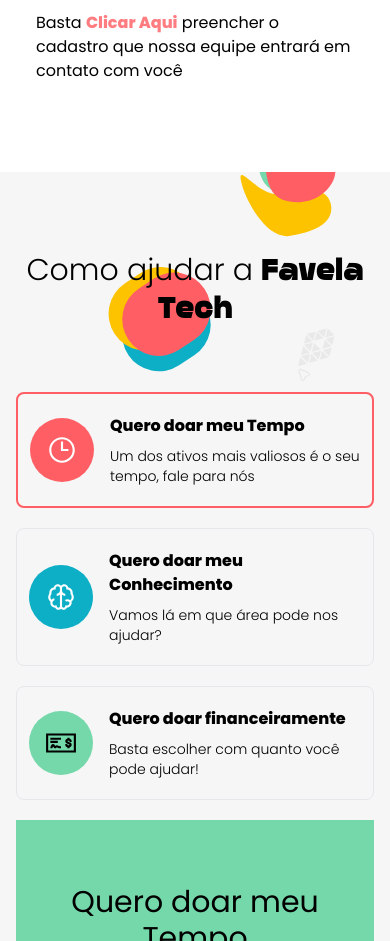
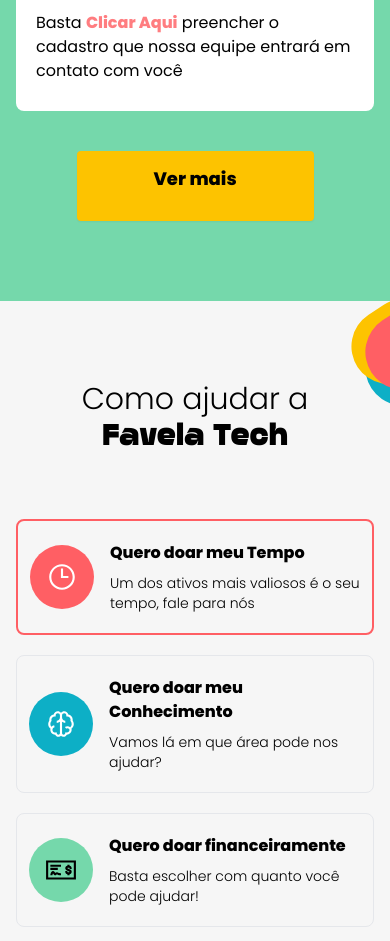
Before and after one commit to LeonardoTonizza/favelatech, a website: page src/index.html in a window 390 px wide. Shown: the part 5263-6204 px from the top of the page. Drawn offline with nearby package versions, Linux system fonts and the light colour scheme.

Commit message:
feat: ajustes layout

```diff
--- a/src/fonts.css
+++ b/src/fonts.css
@@ -40,7 +40,6 @@
 .bg-seventh {
   background-image: url('./images/backgrounds/background-seventh.svg');
   background-size: 100%;
-  padding-bottom: 3.8rem;
 }
 
 .bg-eighth {
@@ -131,6 +130,23 @@
   color: #4B4852;
 }
 
+.p-relative {
+  position: relative;
+}
+
+.see-more {
+  width: 237px;
+  height: 70px;
+}
+
+.d-flex {
+  display: flex;
+}
+
+.justify-content-center {
+  justify-content: center;
+}
+
 @media screen and (max-width: 768px) {
   .my-bg-top {
     background-image: url('./images/backgrounds/background-top-mob.png');
@@ -165,6 +181,14 @@
     background-repeat: no-repeat;
     min-height: auto;
     background-position: 0;
+  }
+
+  .bg-seventh {
+    background-image: url('./images/backgrounds/background-seventh-mob.svg');
+  }
+
+  .bg-eighth {
+    background-image: none;
   }
 
   .my-bg-top .aux {
@@ -221,6 +245,13 @@
     font-size: 13px !important;
     line-height: 140%;
   }
+
+  .top-eighth {
+    position: absolute;
+    top: -17px;
+    right: 0;
+    width: 53px;
+  }
 }
 
 @media screen and (min-width: 769px) {
@@ -249,4 +280,8 @@
   .bg-third {
     background-size: 138%;
   }
+
+  .bg-seventh {
+    background-size: 138%;
+  }
 }
--- a/src/index.html
+++ b/src/index.html
@@ -268,13 +268,24 @@
             </p>
           </div> -->
         </div>
+
+        <div class="d-flex justify-content-center">
+          <a
+            href="#"
+            class="see-more inline-block text-black text-lg font-extrabold mt-10 min-w-[237px] text-center rounded bg-yellow-400 p-3.5 md:py-5 shadow-sm hover:bg-yellow-500 focus-visible:outline focus-visible:outline-2 focus-visible:outline-offset-2 focus-visible:outline-yellow-600"
+          >
+            Ver mais
+          </a>
+        </div>
       </div>
     </section>
 
-    <section class="bg-eighth bg-[#F6F6F6] md:bg-transparent">
+    <section class="bg-eighth bg-[#F6F6F6] md:bg-transparent p-relative">
+      <img src="./images/backgrounds/top-eighth.svg" class="d-md-none top-eighth" />
+
       <div class="py-20 sm:py-40 px-4 lg:px-16 container">
         <h2 class="text-3xl md:text-6xl text-center font-light">
-          Como ajudar a <span class="font-black font-display">Favela Tech</span>
+          Como ajudar a <br class="d-md-none" /> <span class="font-black font-display">Favela Tech</span>
         </h2>
 
         <div class="grid md:grid-cols-2 gap-5 md:gap-0 mt-16 md:border rounded-lg">
@@ -307,7 +318,7 @@
             </div>
           </div>
 
-          <div class="bg-green px-8 py-16">
+          <div class="bg-green px-8 py-16 d-none d-md-block">
             <h3 class="text-3xl text-center">Quero doar meu <span>Tempo</span></h3>
 
             <form class="mt-10">
```
Also changed, not shown: src/images/backgrounds/background-seventh-mob.svg (added), src/images/backgrounds/top-eighth.svg (added).
